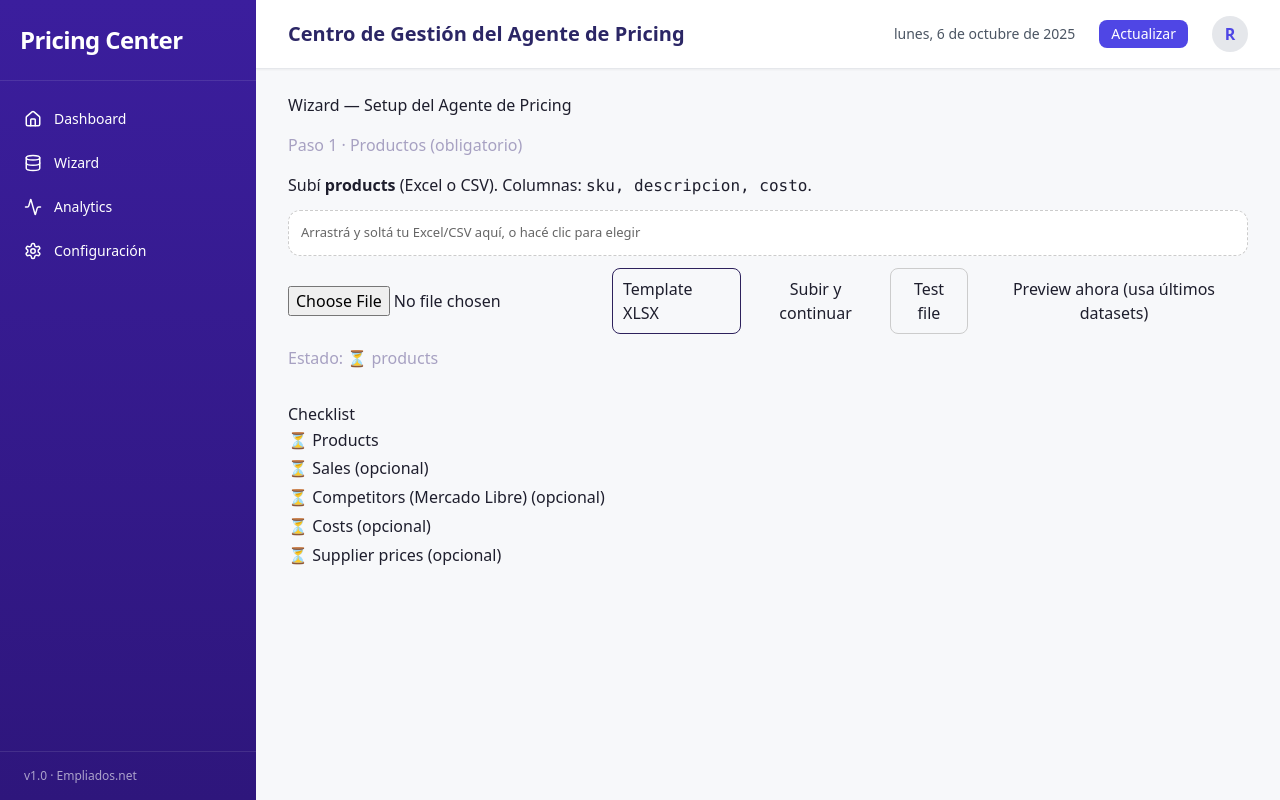
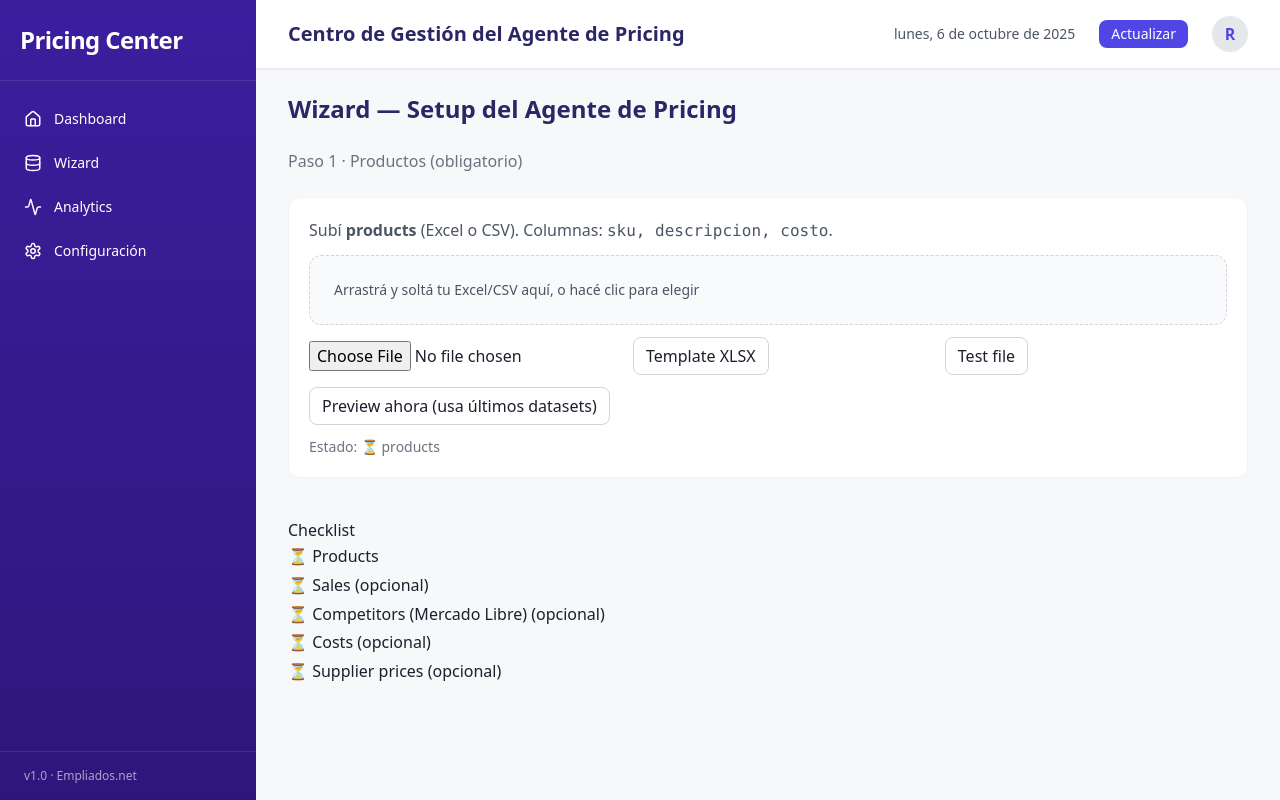
Before and after one commit to ralborta/pricing-vercel-upload, a Next.js app: page /wizard in a window 1280 px wide. Built offline with nearby package versions, Linux system fonts and the light colour scheme.

Commit message:
style(wizard): tarjetas, dropzone y botones modernos

```diff
--- a/app/wizard/page.tsx
+++ b/app/wizard/page.tsx
@@ -112,30 +112,30 @@ export default function Wizard() {
   }[step]), [step]);
 
   return (
-    <div style={{ display:'grid', gap:16 }}>
-      <h1>Wizard — Setup del Agente de Pricing</h1>
-      <p style={{ color:'#a7a1c2' }}>{stepTitle}</p>
-      {msg && <p style={{ color:'#b3e6ff' }}>{msg}</p>}
+    <div className="grid gap-6">
+      <h1 className="text-2xl font-semibold text-[#2b2665]">Wizard — Setup del Agente de Pricing</h1>
+      <p className="text-gray-500">{stepTitle}</p>
+      {msg && <p className="text-[#4f46e5] text-sm">{msg}</p>}
 
       {step === 1 && (
-        <section style={{ display:'grid', gap:12 }}>
-          <p>Subí <b>products</b> (Excel o CSV). Columnas: <code>sku, descripcion, costo</code>.</p>
+        <section className="bg-white border border-gray-100 rounded-xl shadow-soft p-5 grid gap-3">
+          <p className="text-gray-600">Subí <b>products</b> (Excel o CSV). Columnas: <code>sku, descripcion, costo</code>.</p>
 
           <div
             onDragOver={e=>e.preventDefault()}
             onDrop={e=>{ e.preventDefault(); const f=e.dataTransfer.files?.[0]; if (f){ const dt=new DataTransfer(); dt.items.add(f); if (productsFile.current) productsFile.current.files = dt.files; } }}
             onClick={()=>{ const el=document.getElementById('hiddenFileInput') as HTMLInputElement|null; el?.click(); }}
-            style={{ border:'1px dashed #ccc', padding:12, borderRadius:12, background:'#fff' }}
+            className="rounded-xl border border-dashed border-gray-300 p-6 bg-gray-50 hover:bg-gray-100 cursor-pointer"
           >
-            <div style={{ color:'#666', fontSize:13 }}>Arrastrá y soltá tu Excel/CSV aquí, o hacé clic para elegir</div>
+            <div className="text-sm text-gray-600">Arrastrá y soltá tu Excel/CSV aquí, o hacé clic para elegir</div>
             <input id="hiddenFileInput" type="file"
               accept=".xlsx,application/vnd.openxmlformats-officedocument.spreadsheetml.sheet,.xls,application/vnd.ms-excel,.csv,text/csv"
-              style={{ display:'none' }}
+              className="hidden"
               onChange={e=>{ const f=e.currentTarget.files?.[0]; if (f){ const dt=new DataTransfer(); dt.items.add(f); if (productsFile.current) productsFile.current.files = dt.files; } }}
             />
           </div>
 
-          <div style={{ display:'flex', gap:12, alignItems:'center' }}>
+          <div className="flex gap-3 items-center flex-wrap">
             <input
               ref={productsFile}
               type="file"
@@ -143,46 +143,46 @@ export default function Wizard() {
               onClick={e=>{ (e.currentTarget as HTMLInputElement).value = ""; }}
               onChange={e=>{ const f=e.currentTarget.files?.[0]; if (f) console.log('Elegido:', f.name, f.type, f.size); }}
             />
-            <a href="/api/datasets/template/products" style={{ border:'1px solid #2d215c', padding:'8px 10px', borderRadius:8 }}>Template XLSX</a>
-            <button disabled={busy} onClick={uploadProductsAndNext}>Subir y continuar</button>
-            <button style={{ border:'1px solid #ccc', padding:'8px 10px', borderRadius:8 }} onClick={()=>{
+            <a className="px-3 py-1.5 rounded-lg border border-gray-300 hover:bg-gray-50" href="/api/datasets/template/products">Template XLSX</a>
+            <button className="px-3 py-1.5 rounded-lg bg-brand-600 text-white hover:bg-brand-700 disabled:opacity-50" disabled={busy} onClick={uploadProductsAndNext}>Subir y continuar</button>
+            <button className="px-3 py-1.5 rounded-lg border border-gray-300 hover:bg-gray-50" onClick={()=>{
               const f=productsFile.current?.files?.[0];
               alert(f?`OK: ${f.name} (${f.type})`:'Aún no elegiste archivo');
             }}>Test file</button>
-            <button disabled={busy} onClick={doPreviewLatest}>Preview ahora (usa últimos datasets)</button>
+            <button className="px-3 py-1.5 rounded-lg border border-gray-300 hover:bg-gray-50" disabled={busy} onClick={doPreviewLatest}>Preview ahora (usa últimos datasets)</button>
           </div>
-          <div style={{ color:'#a7a1c2' }}>Estado: {ico(status.products)} products</div>
+          <div className="text-sm text-gray-500">Estado: {ico(status.products)} products</div>
         </section>
       )}
 
       {step === 2 && (
-        <section style={{ display:'grid', gap:12 }}>
-          <p>Subí datasets opcionales (Excel/CSV). Descargá templates si hace falta.</p>
+        <section className="bg-white border border-gray-100 rounded-xl shadow-soft p-5 grid gap-3">
+          <p className="text-gray-600">Subí datasets opcionales (Excel/CSV). Descargá templates si hace falta.</p>
           {(['sales','competitors','costs','supplier_prices'] as OptionalDs[]).map(ds => (
-            <div key={ds} style={{ display:'flex', gap:12, alignItems:'center' }}>
-              <span style={{ width:160, textTransform:'capitalize' }}>{ds}</span>
+            <div key={ds} className="flex gap-3 items-center">
+              <span className="w-40 capitalize">{ds}</span>
               <input ref={el => (optRefs.current[ds] = el)} type="file" accept=".xlsx,.xls,.csv" />
-              <a href={`/api/datasets/template/${ds}`} style={{ border:'1px solid #2d215c', padding:'6px 8px', borderRadius:8 }}>Template XLSX</a>
-              <button disabled={busy} onClick={() => uploadOptional(ds)}>Subir</button>
+              <a className="px-2 py-1 rounded-lg border border-gray-300 hover:bg-gray-50" href={`/api/datasets/template/${ds}`}>Template XLSX</a>
+              <button className="px-3 py-1.5 rounded-lg border border-gray-300 hover:bg-gray-50" disabled={busy} onClick={() => uploadOptional(ds)}>Subir</button>
               <span>{ico(status[ds])}</span>
             </div>
           ))}
-          <div style={{ display:'flex', gap:12, marginTop:8 }}>
-            <button onClick={() => setStep(1)}>← Volver</button>
-            <button disabled={!canGoStep3} onClick={() => setStep(3)}>Continuar →</button>
+          <div className="flex gap-3 mt-2">
+            <button className="px-3 py-1.5 rounded-lg border border-gray-300 hover:bg-gray-50" onClick={() => setStep(1)}>← Volver</button>
+            <button className="px-3 py-1.5 rounded-lg bg-brand-600 text-white hover:bg-brand-700 disabled:opacity-50" disabled={!canGoStep3} onClick={() => setStep(3)}>Continuar →</button>
           </div>
         </section>
       )}
 
       {step === 3 && (
-        <section style={{ display:'grid', gap:12 }}>
-          <p>Definí reglas y hacé <b>Preview</b> usando el archivo de products del Paso 1.</p>
-          <div style={{ display:'flex', gap:12, alignItems:'center' }}>
-            <label>Markup <input type="number" step="0.01" value={cfg.markup} onChange={e => setCfg({ ...cfg, markup: Number(e.target.value) })} /></label>
-            <label>IVA <input type="number" step="0.01" value={cfg.iva} onChange={e => setCfg({ ...cfg, iva: Number(e.target.value) })} /></label>
-            <label>Redondeo <input type="number" value={cfg.roundTo} onChange={e => setCfg({ ...cfg, roundTo: Number(e.target.value) })} /></label>
-            <button disabled={busy} onClick={doPreview}>Preview (archivo)</button>
-            <button disabled={busy} onClick={doPreviewLatest}>Preview (últimos datasets)</button>
+        <section className="bg-white border border-gray-100 rounded-xl shadow-soft p-5 grid gap-3">
+          <p className="text-gray-600">Definí reglas y hacé <b>Preview</b> usando el archivo de products del Paso 1.</p>
+          <div className="flex gap-3 items-center">
+            <label className="text-sm text-gray-600">Markup <input className="ml-1 w-24 px-2 py-1 rounded-lg border border-gray-300" type="number" step="0.01" value={cfg.markup} onChange={e => setCfg({ ...cfg, markup: Number(e.target.value) })} /></label>
+            <label className="text-sm text-gray-600">IVA <input className="ml-1 w-24 px-2 py-1 rounded-lg border border-gray-300" type="number" step="0.01" value={cfg.iva} onChange={e => setCfg({ ...cfg, iva: Number(e.target.value) })} /></label>
+            <label className="text-sm text-gray-600">Redondeo <input className="ml-1 w-28 px-2 py-1 rounded-lg border border-gray-300" type="number" value={cfg.roundTo} onChange={e => setCfg({ ...cfg, roundTo: Number(e.target.value) })} /></label>
+            <button className="px-3 py-1.5 rounded-lg border border-gray-300 hover:bg-gray-50" disabled={busy} onClick={doPreview}>Preview (archivo)</button>
+            <button className="px-3 py-1.5 rounded-lg border border-gray-300 hover:bg-gray-50" disabled={busy} onClick={doPreviewLatest}>Preview (últimos datasets)</button>
           </div>
           {preview && (
             <div style={{ marginTop:12, overflow:'auto', border:'1px solid #2d215c' }}>
@@ -208,20 +208,20 @@ export default function Wizard() {
               </table>
             </div>
           )}
-          <div style={{ display:'flex', gap:12 }}>
-            <button onClick={() => setStep(2)}>← Volver</button>
-            <button disabled={!canGoStep4} onClick={() => setStep(4)}>Continuar →</button>
+          <div className="flex gap-3">
+            <button className="px-3 py-1.5 rounded-lg border border-gray-300 hover:bg-gray-50" onClick={() => setStep(2)}>← Volver</button>
+            <button className="px-3 py-1.5 rounded-lg bg-brand-600 text-white hover:bg-brand-700 disabled:opacity-50" disabled={!canGoStep4} onClick={() => setStep(4)}>Continuar →</button>
           </div>
         </section>
       )}
 
       {step === 4 && (
-        <section style={{ display:'grid', gap:12 }}>
-          <p>Aplicá los precios (genera un archivo en <code>pricing_results/</code>) y pasá a <b>Analytics</b>.</p>
-          <div style={{ display:'flex', gap:12 }}>
-            <button onClick={() => setStep(3)}>← Volver</button>
-            <button disabled={!preview || busy} onClick={doApply}>Apply</button>
-            <a href="/analytics" style={{ display:'inline-block', padding:'8px 12px', border:'1px solid #2d215c', borderRadius:8 }}>Ir a Analytics →</a>
+        <section className="bg-white border border-gray-100 rounded-xl shadow-soft p-5 grid gap-3">
+          <p className="text-gray-600">Aplicá los precios (genera un archivo en <code>pricing_results/</code>) y pasá a <b>Analytics</b>.</p>
+          <div className="flex gap-3 items-center">
+            <button className="px-3 py-1.5 rounded-lg border border-gray-300 hover:bg-gray-50" onClick={() => setStep(3)}>← Volver</button>
+            <button className="px-3 py-1.5 rounded-lg bg-brand-600 text-white hover:bg-brand-700 disabled:opacity-50" disabled={!preview || busy} onClick={doApply}>Apply</button>
+            <a className="px-3 py-1.5 rounded-lg border border-gray-300 hover:bg-gray-50" href="/analytics">Ir a Analytics →</a>
           </div>
         </section>
       )}
```
